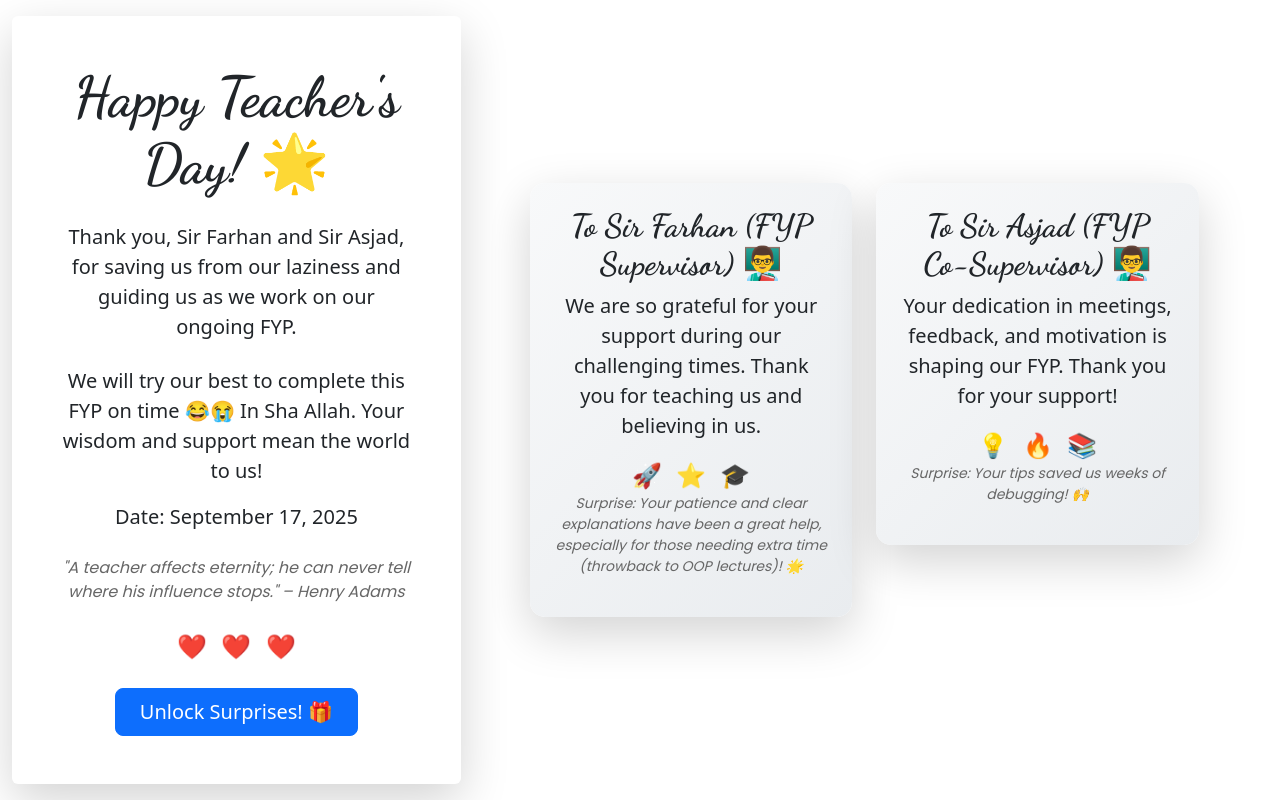
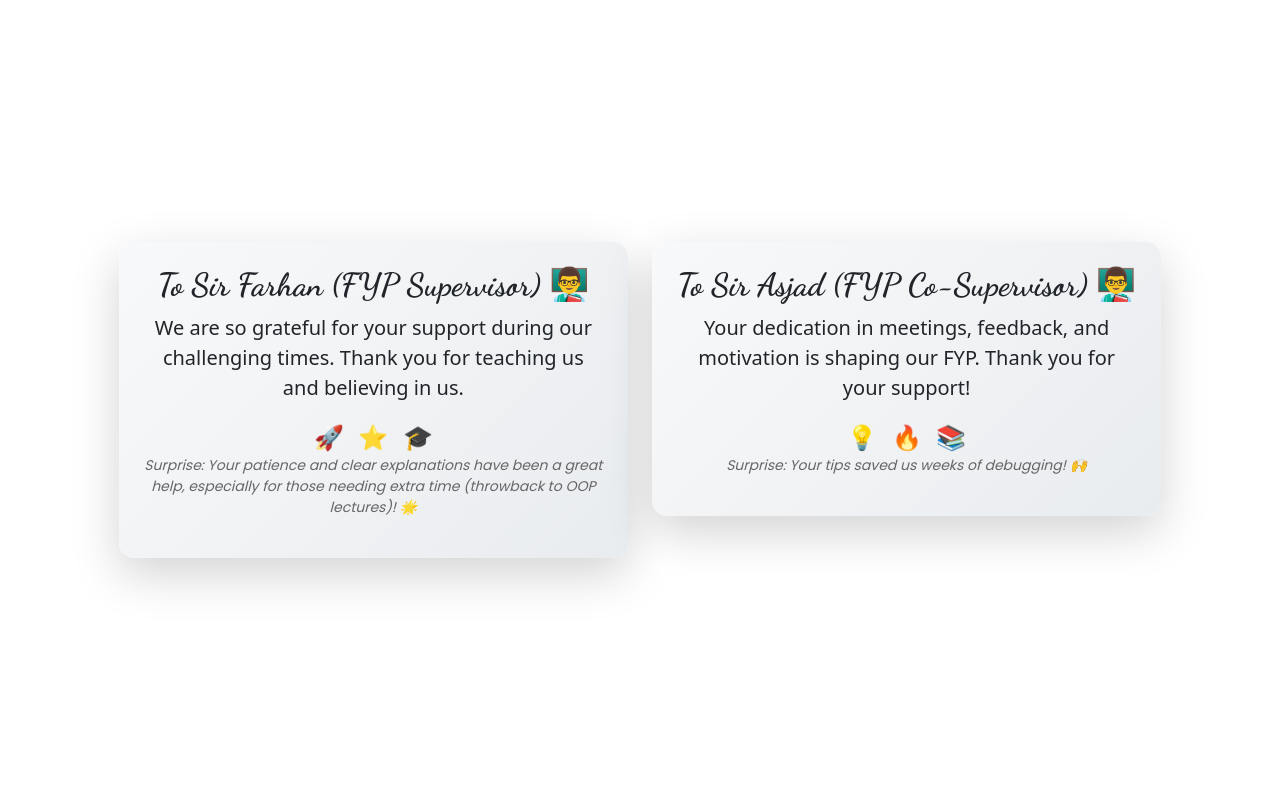
Before and after one commit to Ayesha00-9/Teachers-Day, a website: page index.html in a window 1280 px wide. Both pictures are taken after a click on the button "Unlock Surprises! 🎁". Drawn offline with nearby package versions, Linux system fonts and the light colour scheme; placeholder pictures from the web are drawn by us.

Commit message:
Hide main card and show only surprise cards on unlock

```diff
--- a/index.html
+++ b/index.html
@@ -16,6 +16,7 @@
         <!-- Butterfly Animation -->
         <div class="butterfly" id="butterfly"></div>
 
+        <!-- Main Card (Hidden after unlock) -->
         <div class="card shadow-lg border-0" id="main-card">
             <div class="card-body text-center p-5">
                 <h1 class="display-4 mb-4 animated-title">Happy Teacher's Day! 🌟</h1>
@@ -75,10 +76,12 @@
     <script>
         // Reveal Surprises Function
         function revealSurprises() {
-            const container = document.getElementById('surprise-container');
-            container.style.display = 'block';
+            const mainCard = document.getElementById('main-card');
+            const surpriseContainer = document.getElementById('surprise-container');
+            mainCard.style.display = 'none'; // Hide the main card
+            surpriseContainer.style.display = 'block';
             setTimeout(() => {
-                container.style.opacity = '1';
+                surpriseContainer.style.opacity = '1';
                 document.getElementById('farhan-card').style.animation = 'slideUp 1s ease-out';
                 document.getElementById('asjad-card').style.animation = 'slideUp 1s ease-out 0.5s';
             }, 50); // Short delay for initial display
```
